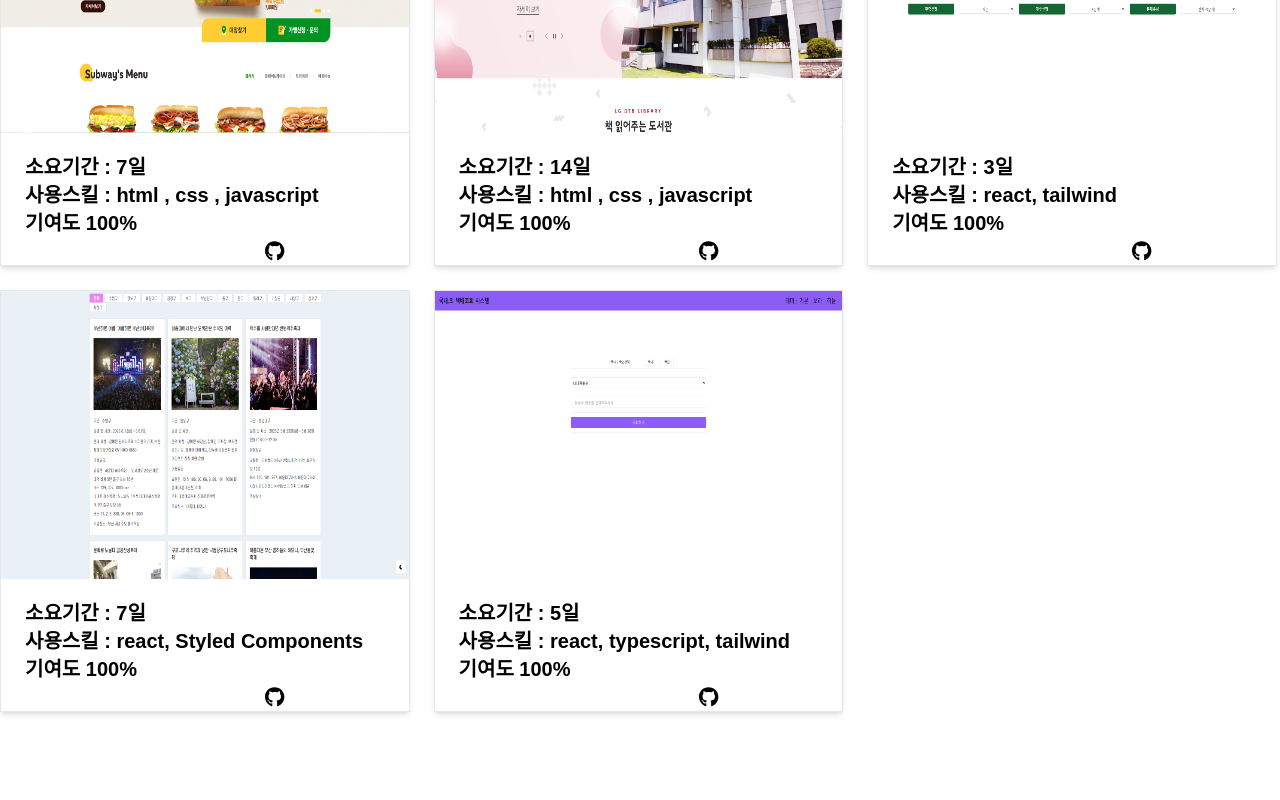
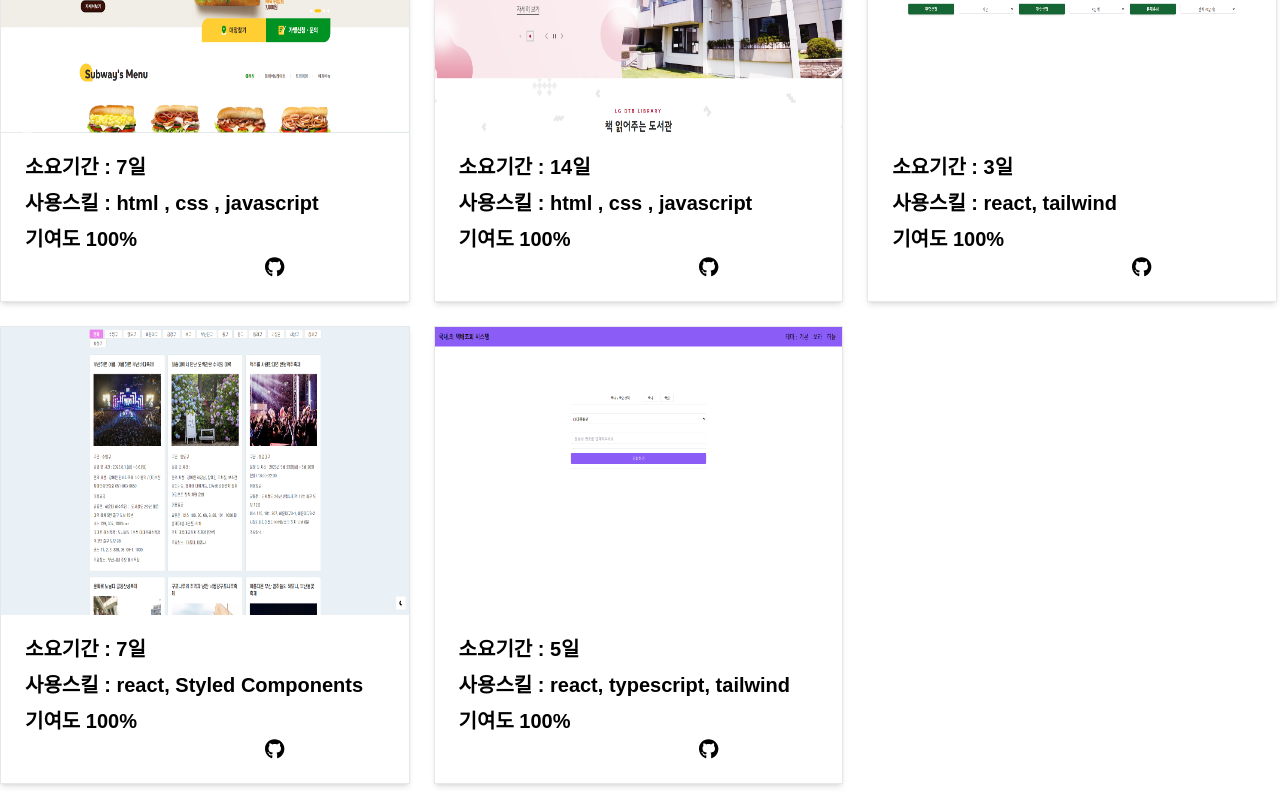
Before and after one commit to flysofts/portfolio, a React (Create React App) app: page / in a window 1280 px wide. Shown: the part 3600-4400 px from the top of the page. Built offline with nearby package versions, Linux system fonts and the light colour scheme; a web font is replaced by a local one.

Commit message:
work 간격 수정

```diff
--- a/src/components/Work.js
+++ b/src/components/Work.js
@@ -104,9 +104,9 @@ function Work() {
                     <>
                       <li key={i} className='lg:basis-[32%] md:basis-[40%] basis-full cursor-pointer group border shadow-md hover:scale-105'>
                           <img className='w-full h-72'src={e.img} onClick={()=>{link(e.vercel)}}/>
-                          <li className='font-bold pl-6 font-omyu text-xl pt-5 '>{e.date}</li>
-                          <li className='font-bold pl-6 font-omyu text-xl'>사용스킬 : {e.skill}</li>
-                          <li className='font-bold pl-6 font-omyu text-xl '>{e.desc}
+                          <li className='font-bold pl-6 font-omyu text-xl mt-5 mb-2'>{e.date}</li>
+                          <li className='font-bold pl-6 font-omyu text-xl mb-2'>사용스킬 : {e.skill}</li>
+                          <li className='font-bold pl-6 font-omyu text-xl mb-5 '>{e.desc}
                           <FontAwesomeIcon icon={faGithub} onClick={()=>{link(e.github)}} className='text-xl ml-60 cursor-pointer mx-4   dark:text-white'/>
 
                           </li>
```
